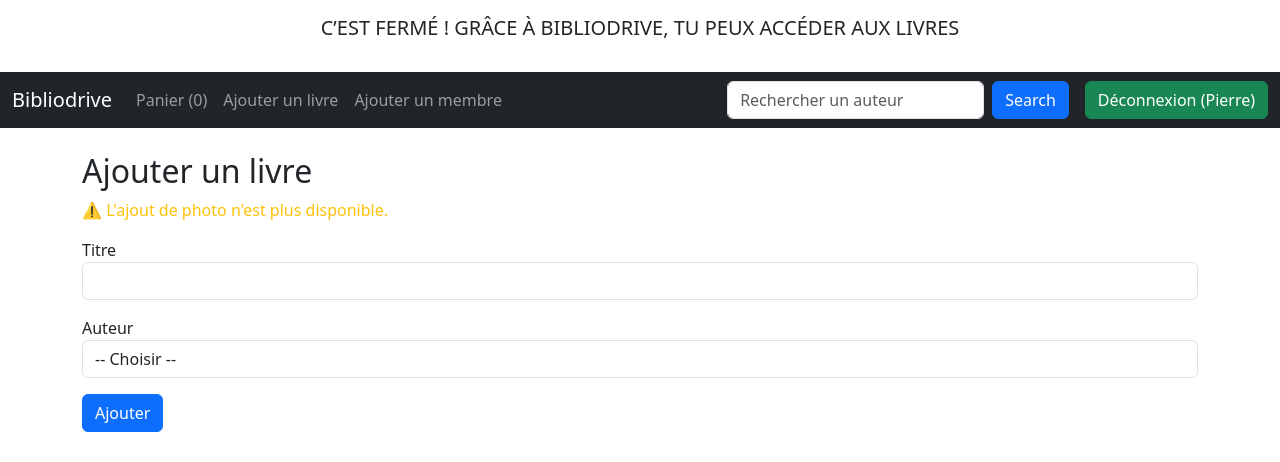
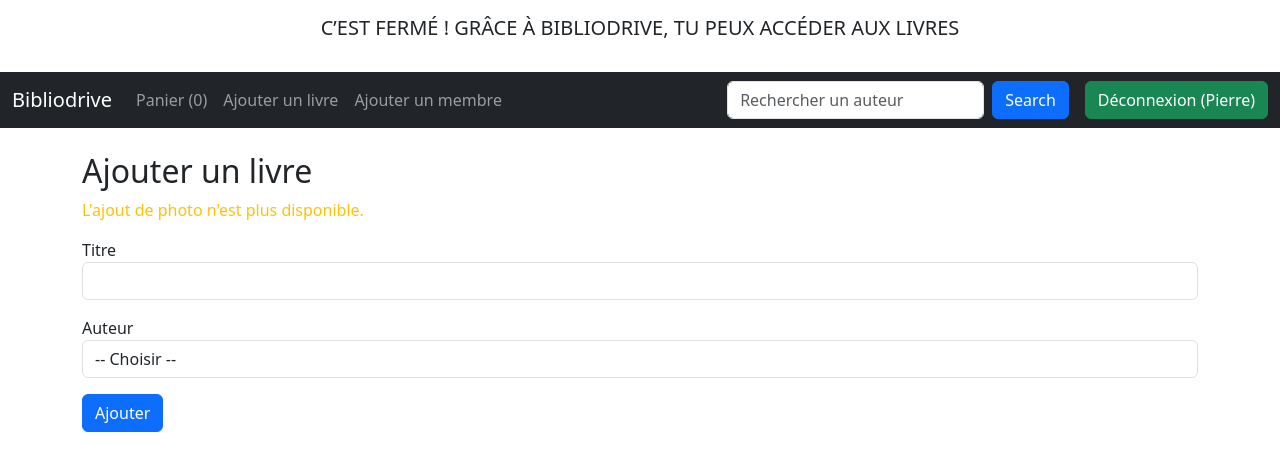
Before and after one commit to leo-170/bibliodrive, a PHP site: page /ajoutlivre.php in a window 1280 px wide. Shown: the top 462 px of the page. Run offline with PHP 8.4, Linux system fonts and the light colour scheme; a user stored in the database is signed in; data comes from the database, SQL or seed files in the repository.

Commit message:
version finale

```diff
--- a/ajoutlivre.php
+++ b/ajoutlivre.php
@@ -47,7 +47,7 @@
 <div class="container mt-4">
     <h2>Ajouter un livre</h2>
 
-    <p class="text-warning">⚠️ L'ajout de photo n'est plus disponible.</p>
+    <p class="text-warning"> L'ajout de photo n'est plus disponible.</p>
 
     <?php if (!empty($erreurs)): ?>
         <div class="alert alert-danger">
--- /dev/null
+++ b/hash.php
@@ -0,0 +1,2 @@
+<?php
+echo password_hash("SECRET", PASSWORD_DEFAULT);
```
